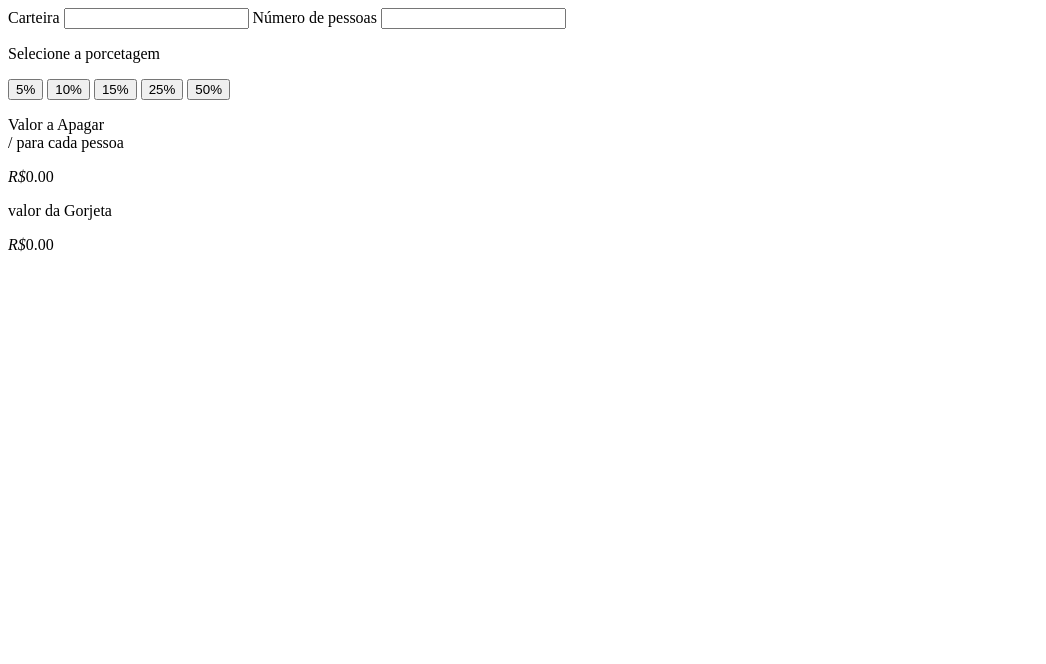
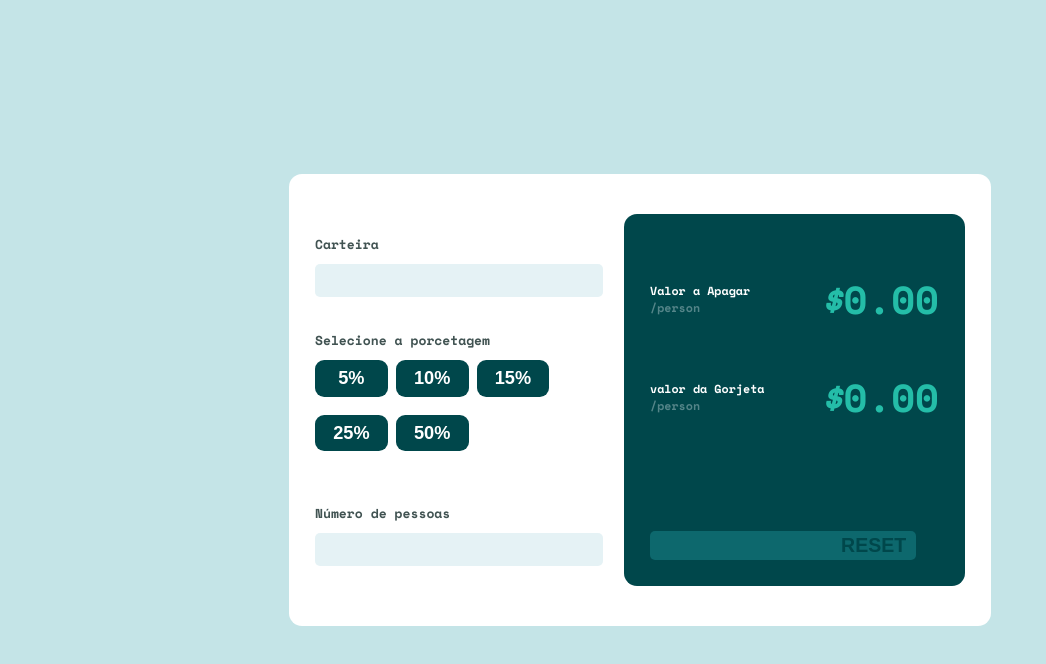
Before and after one commit to GuhDev0/Calculadora-De-Gorjeta, a plain HTML site: page index.html in a window 1280 px wide. Shown: the whole page, without its empty margins (0-1046 px from the left). Drawn offline with nearby package versions, Linux system fonts and the light colour scheme.

Commit message:
Style adicionado

```diff
--- a/css/style.css
+++ b/css/style.css
@@ -0,0 +1,146 @@
+
+@import url('https://fonts.googleapis.com/css2?family=Space+Mono:wght@700&display=swap');
+
+*{
+    padding: 0;
+    margin: 0;
+}
+
+:root{
+--primary:#C4E4E7;
+--segundary:#415352;
+--DarkGren:#00474B;
+--white:#FFFFFF;
+--erro-vermelho:#CB8B7A;
+}
+
+html{
+    font-family: "space Mono", monospace;
+    font-size: 62.5%;
+
+}
+div,input,button{
+    border-radius: 1em;
+    border: none;
+}
+p,label{
+
+    box-sizing: border-box;
+}
+.btn{
+    background-color: var(--DarkGren);
+    color: var(--white);
+    width: 4em;
+    height: 2em;
+    font-weight: bold;
+    font-size: 1.4em;
+    transition: 0.3s ease-in-out;
+    cursor: pointer;
+    margin-bottom: 1em;
+    border-radius: 0.5em ;
+}
+.btn:hover{
+    background-color: var(--primary);
+    color: var(--DarkGren);
+}
+body{
+    display: flex;
+    align-items: center;
+    justify-content: center;
+    font-size: 1.3em;
+    width: 100%;
+    height: 100vh;
+    background-color: var(--primary);
+    color: var(--segundary);
+}
+.card-carteira{
+    background-color: var(--white);
+    display: flex;
+    align-items: center;
+    justify-content: space-between;
+    padding: 2em;
+    width: 50em;
+    height: 50%;
+    gap: 20px;
+
+}
+.conteudo-Carteira{
+    display: flex;
+    justify-content: space-evenly;
+    flex-direction: column;
+    height: 100%;
+    width: 50%;
+}
+
+label,p{
+    display: block;
+    margin-bottom: 10px;
+}
+
+ input{
+    border-radius: 5px;
+    text-align: end;
+    padding: 0 0.5em;
+    background-color: #d7ebf0a2;
+    display: flex;
+    color: var(--DarkGren);
+    font-weight: bold;
+    font-size: 1.7em;
+    width: 92%;
+    height: 1.5em;
+    cursor: pointer;
+    outline: none;
+
+}
+input:hover,input:active{
+   border: 2px solid #2AC3AF;
+
+}
+
+
+
+
+.container-value-gorjeta{
+    display: flex;
+    flex-direction: column;
+    justify-content: space-between;
+    background-color: var(--DarkGren);
+    height: 80%;
+    padding: 2em;
+    width: 50%;
+
+}
+
+.container-gorjeta-dividida div{
+    display: flex;
+    margin-top: 30px;
+    justify-content: space-between;
+    align-items: center;
+
+}
+.container-gorjeta-dividida p{
+    color: var(--white);
+    font-size: 0.9em;
+}
+.container-gorjeta-dividida strong{
+    color: #548589;
+}
+ .gorjetaDividida,.valorGorjeta{
+    color: #24BDA8 !important;
+    font-size: 3em !important;
+}
+
+
+.container-value-gorjeta .reset{
+    background-color: #0D686D;
+    color: var(--DarkGren);
+    display: flex;
+    font-size: 1.5em;
+    text-transform: uppercase;
+    align-items: center;
+    justify-content: center;
+    transition: 0.5s;
+}
+.container-value-gorjeta .reset:hover{
+    background-color: var(--primary);
+}
--- a/index.html
+++ b/index.html
@@ -14,12 +14,12 @@
   </head>
   <body>
     <div class="card-carteira">
-        <div class="container-carteira">
+        <div class="conteudo-Carteira">
+              <div>
                 <label for="icarteira">Carteira</label>
-            <input type="number" name="" id="icarteira">
-            <label for="ipessoaDividida">Número de pessoas</label>
-            <input type="number" id="ipessoaDividida">
+                <input type="number" name="" id="icarteira" >
               </div>
+
             <div class="container-btn">
               <p>Selecione a porcetagem </p>
               <button class="btn btnCincoPorce" >5%</button>
@@ -27,15 +27,26 @@
               <button class="btn btnQuinzePorce" >15%</button>
               <button class="btn btnVinteCincoPorce" >25%</button>
               <button class="btn btnCinquentaPorce" >50%</button>
+
+          </div>
+          <div>
+            <label for="ipessoaDividida">Número de pessoas</label>
+            <input type="number" id="ipessoaDividida">
+          </div>
         </div>
         <div class="container-value-gorjeta">
             <div class="container-gorjeta-dividida">
-                <p>Valor a Apagar <br> / para cada pessoa</p>
-                <p class="gorjetaDividida"><i>R$</i>0.00</p>
+                <div>
+                  <p>Valor a Apagar <br> <strong>/person</strong></p>
+                  <p class="gorjetaDividida"><i>$</i>0.00</p>
                 </div>
-            <div class="container-value-total">
-                <p>valor da Gorjeta</p>
-                <p class="valorGorjeta"><i>R$</i>0.00</p>
+                <div>
+                  <p>valor da Gorjeta <strong>/person</strong></p>
+                  <p class="valorGorjeta"><i>$</i>0.00</p>
+                </div>
+            </div>
+            <div>
+              <input class="reset" type="reset" value="Reset">
             </div>
           </div>
 
```
Lines whose indentation alone changed are shown as unchanged.
